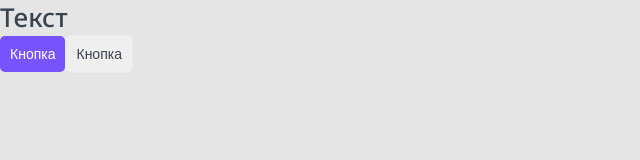
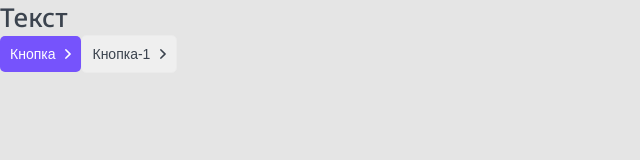
Before and after one commit to sanchopanda/owl-top, a Next.js app: page / in a window 1280 px wide. Shown: the top 160 px of the page, without its empty margins (0-640 px from the left). Built offline with nearby package versions, Linux system fonts and the light colour scheme.

Commit message:
update svgr, fix buttons and _documnents

```diff
--- /dev/null
+++ b/additional.d.ts
@@ -0,0 +1,4 @@
+declare module "*.svg" {
+    const content: any;
+    export default content;
+}
--- a/next.config.js
+++ b/next.config.js
@@ -1,7 +1,28 @@
-/** @type {import('next').NextConfig} */
-const nextConfig = {
-  reactStrictMode: true,
-  swcMinify: true,
-}
+module.exports = {
+	images: {
+		domains: ['courses-top.ru']
+	},
+	webpack(config, options) {
+		config.module.rules.push({
+			loader: '@svgr/webpack',
+      issuer: /\.[jt]sx?$/,
+			options: {
+				prettier: false,
+				svgo: true,
+				svgoConfig: {
+					plugins: [{
+            name: 'preset-default',
+            params: {
+            override: {
+              removeViewBox: false
+            }
+          } }],
+				},
+				titleProp: true,
+			},
+			test: /\.svg$/,
+		});
 
-module.exports = nextConfig
+		return config;
+	},
+};
--- a/package.json
+++ b/package.json
@@ -17,6 +17,7 @@
     "react-dom": "18.2.0"
   },
   "devDependencies": {
+    "@svgr/webpack": "^6.3.1",
     "@types/node": "^18.0.6",
     "@types/react": "^18.0.15",
     "@typescript-eslint/eslint-plugin": "^5.30.7",
--- a/pages/_app.tsx
+++ b/pages/_app.tsx
@@ -4,12 +4,8 @@ import '../styles/globals.css'
 function MyApp({ Component, pageProps }) {
   return <>
     <Head>
-        <title>MyTop</title>
-        <link rel="icon" href="/favicon.ico" />
-        <link rel="preconnect" href="https://fonts.googleapis.com" />
-        <link rel="preconnect" href="https://fonts.gstatic.com" />
-        <link href="https://fonts.googleapis.com/css2?family=Noto+Sans:wght@300;400;500;700&display=swap" rel="stylesheet" />
-      </Head>
+    <title>MyTop</title>
+    </Head>
     <Component {...pageProps}></Component>
   </>
 }
--- a/pages/_document.tsx
+++ b/pages/_document.tsx
@@ -9,7 +9,12 @@ class MyDocument extends Document {
   render(): JSX.Element {
     return (
       <Html lang="ru">
-        <Head />
+        <Head>
+        <link rel="icon" href="/favicon.ico" />
+        <link rel="preconnect" href="https://fonts.googleapis.com" />
+        <link rel="preconnect" href="https://fonts.gstatic.com" />
+        <link href="https://fonts.googleapis.com/css2?family=Noto+Sans:wght@300;400;500;700&display=swap" rel="stylesheet" />
+        </Head>
         <body>
           <Main />
           <NextScript />
--- a/pages/components/Button/Button.module.css
+++ b/pages/components/Button/Button.module.css
@@ -1,5 +1,6 @@
 .button {
-    display: inline-block;
+    display: inline-flex;
+    align-items: center;
     box-sizing: border-box;
     padding: 10px;
     cursor: pointer;
@@ -27,5 +28,17 @@
 }
 
 .ghost:hover {
+    color: var(--white);
     background-color: var(--primary);
 }
+
+.arrow {
+    display: inline-flex;
+    align-items: center;
+    margin-left: 10px;
+}
+
+.down {
+    transform: rotate(90deg);
+    transition: all .2s;
+}
--- a/pages/components/Button/Button.props.ts
+++ b/pages/components/Button/Button.props.ts
@@ -1,6 +1,7 @@
-import { ReactNode } from "react";
+import { ButtonHTMLAttributes, DetailedHTMLProps, ReactNode } from "react";
 
-export interface ButtonProps {
+export interface ButtonProps extends DetailedHTMLProps<ButtonHTMLAttributes<HTMLButtonElement>, HTMLButtonElement> {
     children: ReactNode;
     appearence: 'primary' | 'ghost';
+    arrow: 'right' | 'down' | 'none';
 }
--- a/pages/components/Button/Button.tsx
+++ b/pages/components/Button/Button.tsx
@@ -1,10 +1,20 @@
 import { ButtonProps } from "./Button.props";
 import styles from "./Button.module.css";
+import ArrowIcon from './arrow.svg'
 import cn from 'classnames';
 
-export const Button = ({ appearence, children }: ButtonProps): JSX.Element => {
+export const Button = ({ appearence, arrow = 'none', children, className, ...props }: ButtonProps): JSX.Element => {
   return <button className={cn(styles.button, {
-    [styles.primary]: appearence == 'primary',
-    [styles.ghost]: appearence == 'ghost'
-  })}>{children}</button>;
+      [styles.primary]: appearence == 'primary',
+      [styles.ghost]: appearence == 'ghost'
+    })}
+    {...props}
+  >
+    {children}
+    {arrow !== 'none' && <span className={cn(styles.arrow, {
+      [styles.down]: arrow == 'down'
+    })}>
+       <ArrowIcon />
+      </span>}
+    </button>;
 };
--- a/pages/index.tsx
+++ b/pages/index.tsx
@@ -6,8 +6,8 @@ export default function Home(): JSX.Element {
   return (
     <div>
       <Htag tag='h1'>Текст</Htag>
-      <Button appearence='primary'>Кнопка</Button>
-      <Button appearence='ghost'>Кнопка</Button>
+      <Button appearence='primary' arrow='right'>Кнопка</Button>
+      <Button appearence='ghost' arrow='right'>Кнопка-1</Button>
     </div>
   );
 }
--- a/tsconfig.json
+++ b/tsconfig.json
@@ -20,6 +20,7 @@
   },
   "include": [
     "next-env.d.ts",
+    "svg.d.ts",
     "**/*.ts",
     "**/*.tsx"
   ],
```
Also changed, not shown: pages/components/Button/arrow.svg (added), 1 other file (tests, documents, lock files or other folders).
